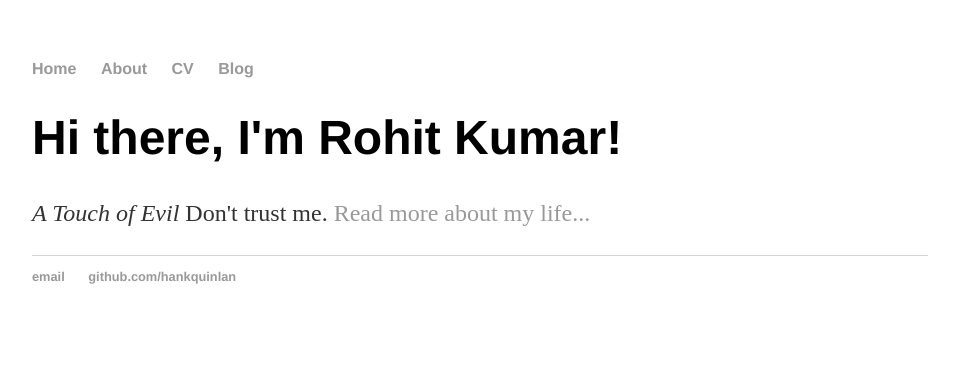
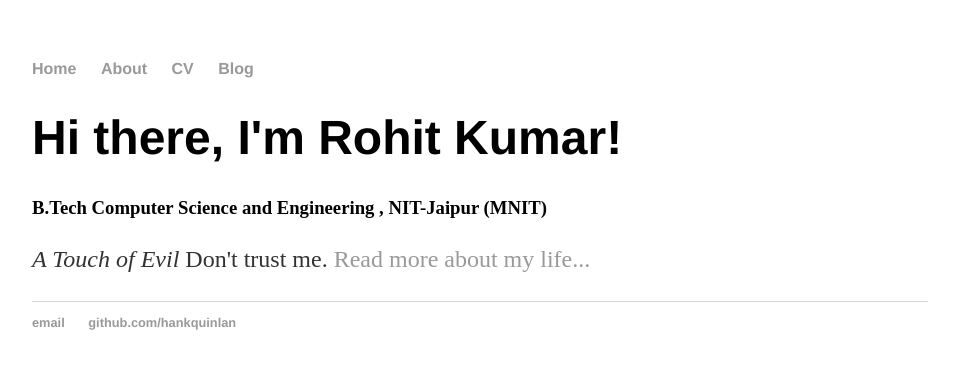
Before and after one commit to rohit114/rohit114.github.io, a plain HTML site: page index.html in a window 1280 px wide. Shown: the whole page, without its empty margins (160-1119 px from the left). Drawn offline with Linux system fonts and the light colour scheme.

Commit message:
Update index.html

```diff
--- a/index.html
+++ b/index.html
@@ -17,6 +17,7 @@
 		<div class="container">
     		<div class="blurb">
         		<h1>Hi there, I'm Rohit Kumar!</h1>
+			<h3>B.Tech Computer Science and Engineering , NIT-Jaipur (MNIT)</h3>
 				<p> <em>A Touch of Evil</em>
 					Don't trust me. <a href="/about">Read more about my life...</a></p>
     		</div><!-- /.blurb -->
```
